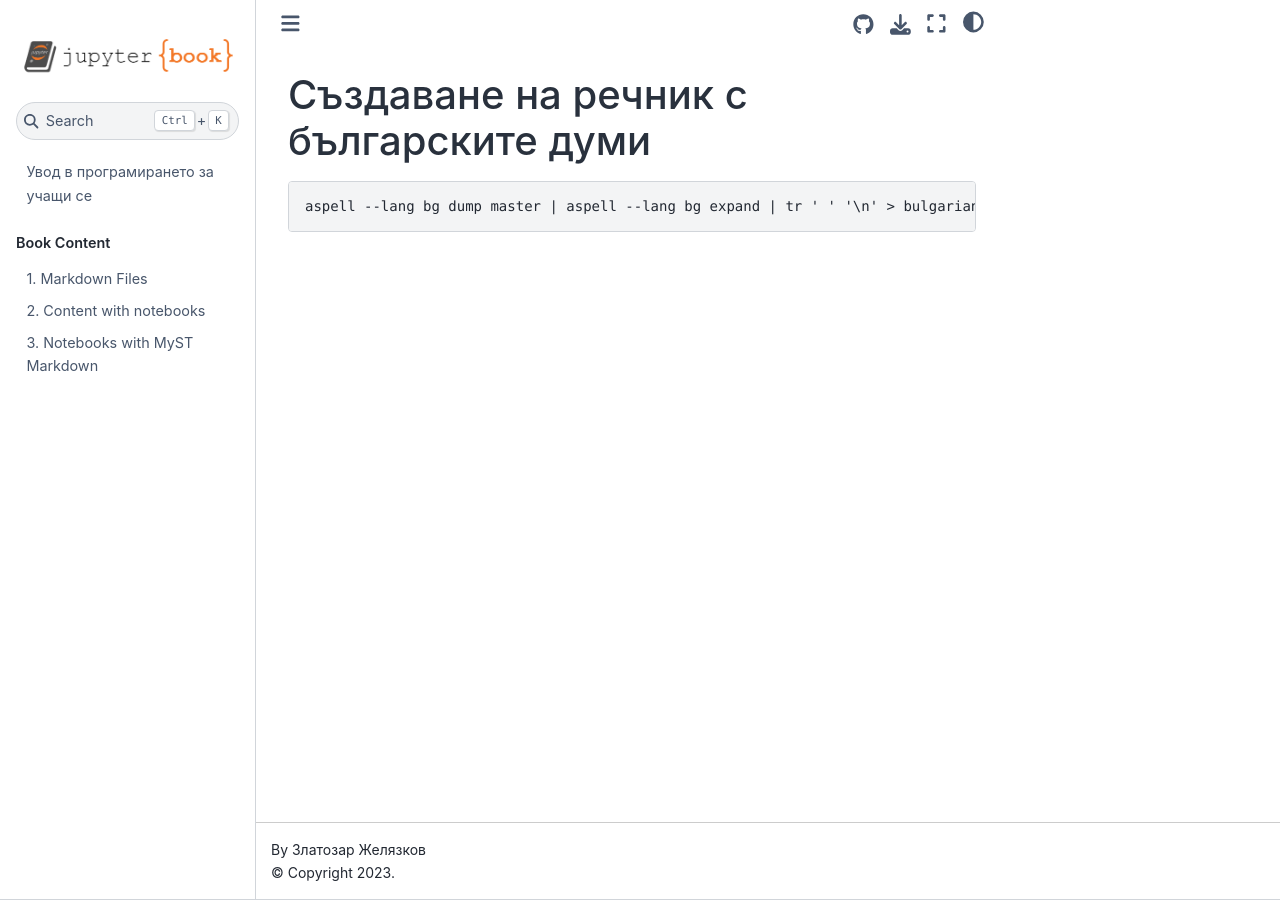
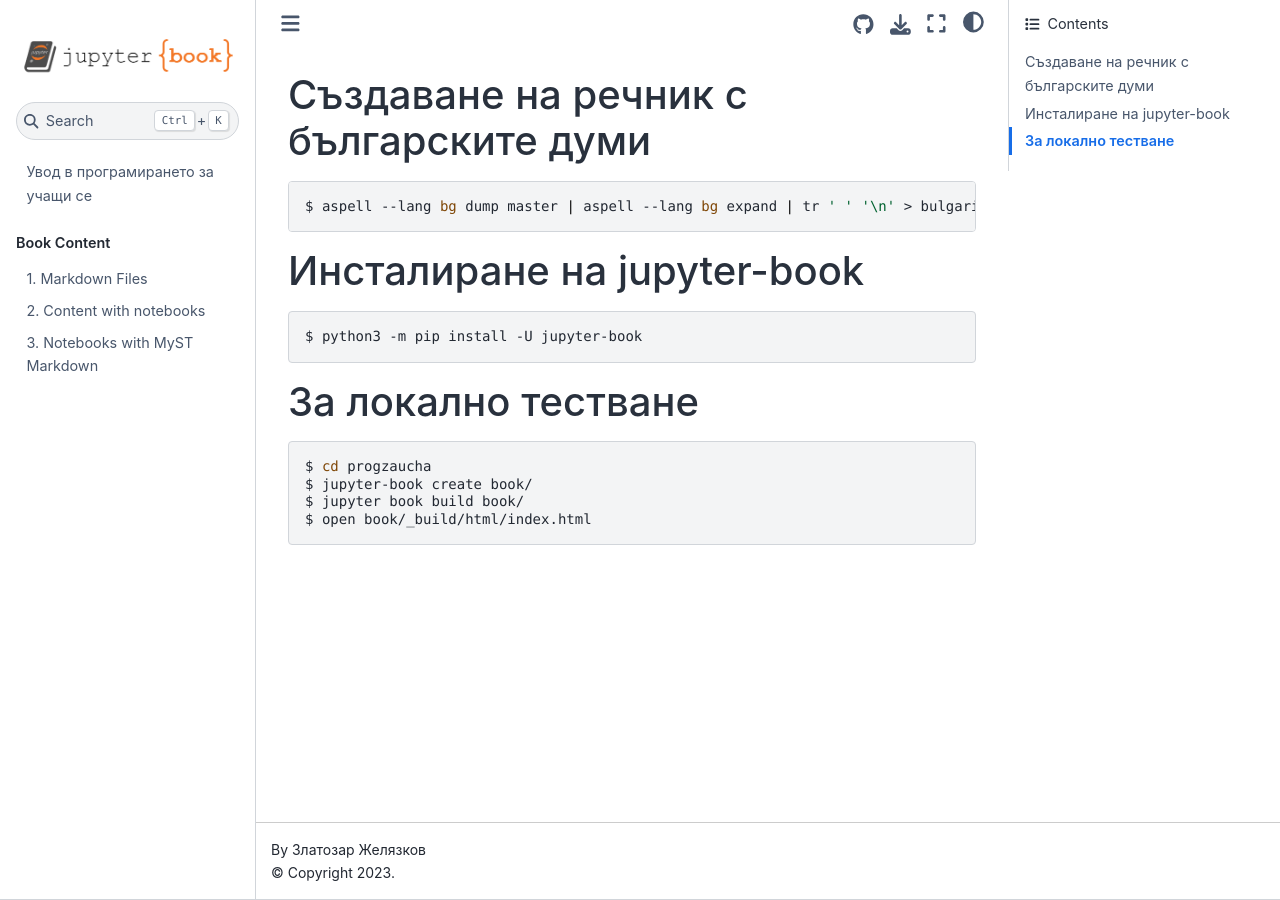
Before and after one commit to zlatozar/progzaucha, a Jupyter Book: the page built from tools/README.md, in a window 1280 px wide. Built offline with Jupyter Book 1.0.4 settings and Sphinx 7.4.7 and the Sphinx Book theme 1.1.4, drawn with Linux system fonts in a browser that asks for light colours.

Commit message:
Add local test instructions

````diff
--- a/tools/README.md
+++ b/tools/README.md
@@ -1,5 +1,20 @@
 ## Създаване на речник с българските думи
 
-```text
-aspell --lang bg dump master | aspell --lang bg expand | tr ' ' '\n' > bulgarian.dic
+```shell
+$ aspell --lang bg dump master | aspell --lang bg expand | tr ' ' '\n' > bulgarian.dic
 ```
+
+## Инсталиране на jupyter-book
+
+```shell
+$ python3 -m pip install -U jupyter-book
+```
+
+## За локално тестване
+
+```shell
+$ cd progzaucha
+$ jupyter-book create book/
+$ jupyter book build book/
+$ open book/_build/html/index.html
+```
````
